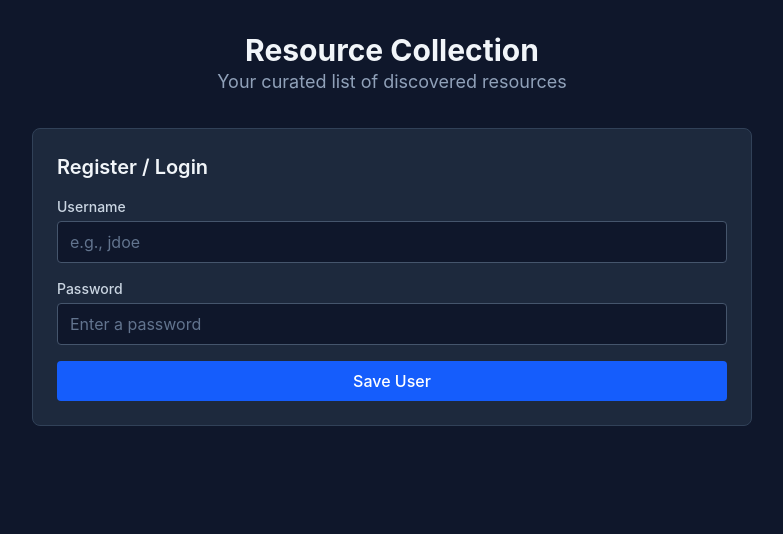
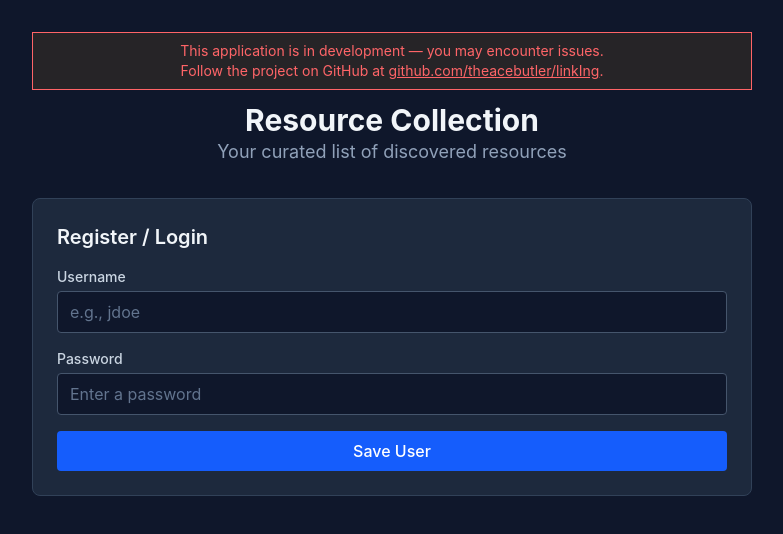
Before and after one commit to Theacebutler/LinkIng, a React (Vite) app in the folder frontend/: page / in a window 1280 px wide. Shown: the top 534 px of the page, without its empty margins (248-1031 px from the left). Built offline with nearby package versions, Linux system fonts and the light colour scheme; no server answers.

Commit message:
ADD an alert for in dev

```diff
--- a/frontend/src/App.tsx
+++ b/frontend/src/App.tsx
@@ -4,6 +4,7 @@ import { AddResourceForm } from './components/AddResourceForm';
 import { ResourceList } from './components/ResourceList';
 import AddUser from './components/AddUser';
 import { TopBar } from './components/TopBar';
+import InDevAlert from './components/inDevAlert';
 import { useAuths } from './hooks/useAuths';
 
 function App() {
@@ -16,6 +17,7 @@ function App() {
 
   return (
     <>
+      <InDevAlert />
       {
         isLogin ?
           <TopBar /> :
--- /dev/null
+++ b/frontend/src/components/inDevAlert.tsx
@@ -0,0 +1,9 @@
+export default function InDevAlert() {
+  return (
+    <div className="bg-amber-500/10 border border-red-400 text-red-400 text-center py-2 px-4 text-sm mb-3">
+      This application is in development — you may encounter issues.
+      <br />
+      Follow the project on GitHub at <a className="underline" href="https://github.com/theacebutler/linkIng">github.com/theacebutler/linkIng</a>.
+    </div>
+  );
+}
```
